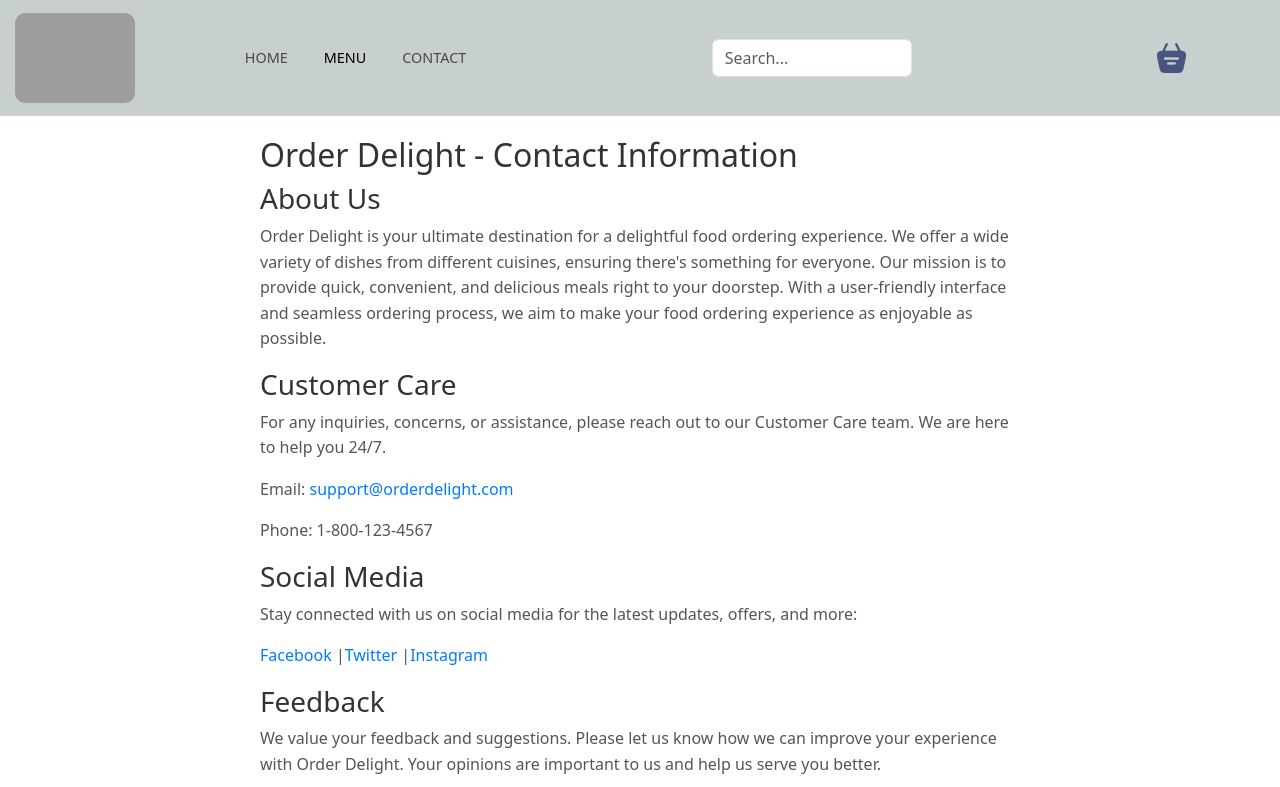
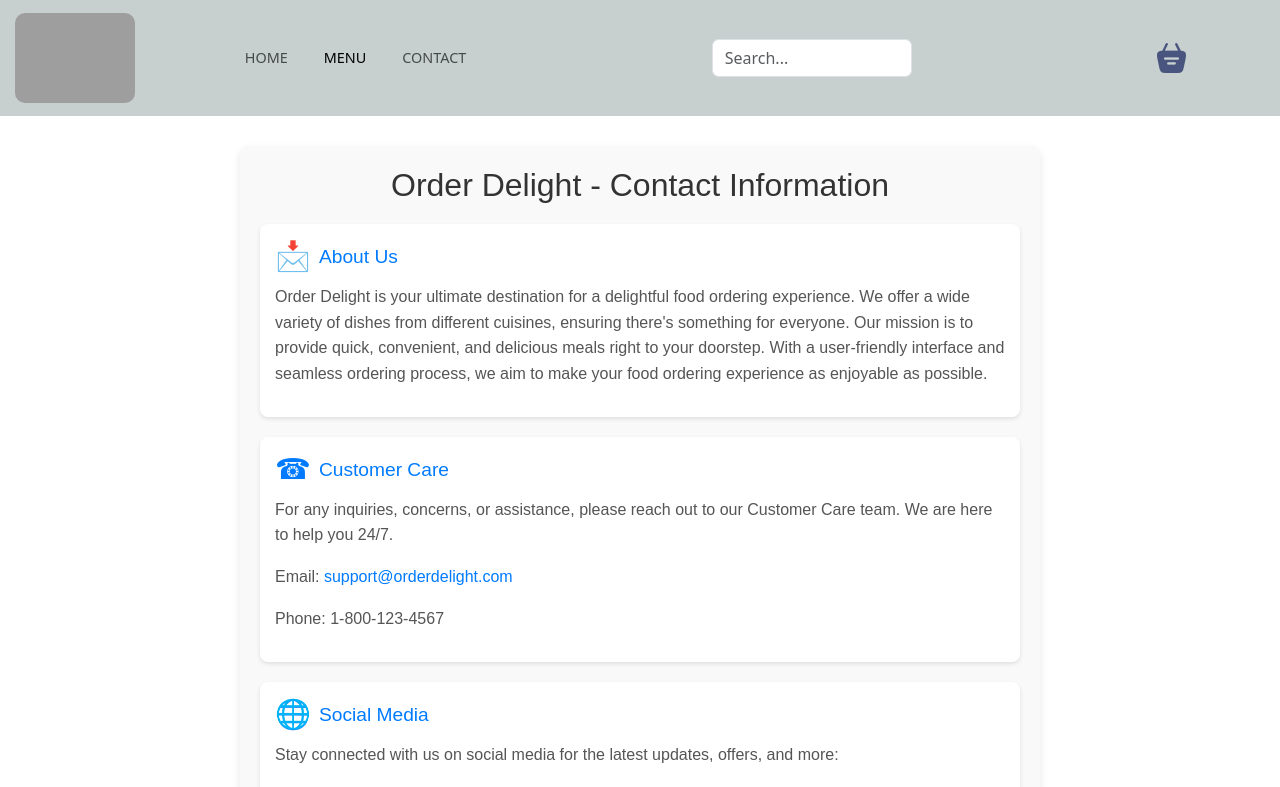
Before and after one commit to ganjiarvind1998/food_app, a React (Create React App) app: page /contact in a window 1280 px wide. Shown: the top 787 px of the page. Built offline with nearby package versions, Linux system fonts and the light colour scheme; grey boxes are pictures that could not be loaded.

Commit message:
background color changed

```diff
--- a/src/pages/contact/contact.css
+++ b/src/pages/contact/contact.css
@@ -1,55 +1,90 @@
+/* contact.css */
+
 .contact-container {
+  font-family: Arial, sans-serif;
   padding: 20px;
+  background-color: #f9f9f9;
+  border-radius: 8px;
   max-width: 800px;
-    margin: auto;
+  margin: 30px auto;
+  box-shadow: 0 4px 8px rgba(0, 0, 0, 0.1);
 }
 
-  h2, h3 {
+.contact-container h2 {
   color: #333;
+  text-align: center;
+  margin-bottom: 20px;
 }
 
-  p {
-    line-height: 1.6;
-    color: #555;
+.contact-container section {
+  margin-bottom: 20px;
+  padding: 15px;
+  background: #fff;
+  border-radius: 8px;
+  box-shadow: 0 2px 4px rgba(0, 0, 0, 0.1);
 }
 
-  a {
-    color: #007bff;
+.contact-container h3 {
+  display: flex;
+  align-items: center;
+  color: #007BFF;
+  font-size: 1.2em;
+  margin-bottom: 10px;
+}
+
+.contact-container h3::before {
+  content: '\1F4E9'; /* envelope symbol */
+  margin-right: 8px;
+  font-size: 1.5em;
+}
+
+.customer-care h3::before {
+  content: '\260E'; /* telephone symbol */
+}
+
+.social-media h3::before {
+  content: '\1F310'; /* globe symbol */
+}
+
+.feedback h3::before {
+  content: '\2709'; /* feedback envelope symbol */
+}
+
+.contact-container p {
+  color: #555;
+  line-height: 1.6;
+}
+
+.contact-container a {
+  color: #007BFF;
   text-decoration: none;
 }
 
-  a:hover {
+.contact-container a:hover {
   text-decoration: underline;
 }
 
-  @media (max-width: 768px) {
+.social-media p a {
+  margin: 0 8px;
+  display: inline-block;
+}
+
+/* Adding some hover effects */
+.contact-container a:hover {
+  color: #0056b3;
+}
+
+/* Responsive Design */
+@media (max-width: 600px) {
   .contact-container {
     padding: 10px;
   }
 
-    h2 {
+  .contact-container h2 {
     font-size: 1.5em;
   }
 
-    h3 {
-      font-size: 1.2em;
-    }
-
-    p {
+  .contact-container h3 {
     font-size: 1em;
   }
 }
-
-  @media (max-width: 480px) {
-    h2 {
-      font-size: 1.2em;
-    }
-
-    h3 {
-      font-size: 1em;
-    }
-
-    p {
-      font-size: 0.9em;
-    }
-  }
--- a/src/pages/contact/contact.js
+++ b/src/pages/contact/contact.js
@@ -1,5 +1,5 @@
 import React from 'react';
-import './contact.css';  // Ensure you have a Contact.css file for styling
+import './contact.css'; // Ensure you have the updated CSS file
 
 const Contact = () => {
   return (
```
Lines whose indentation alone changed are shown as unchanged.
